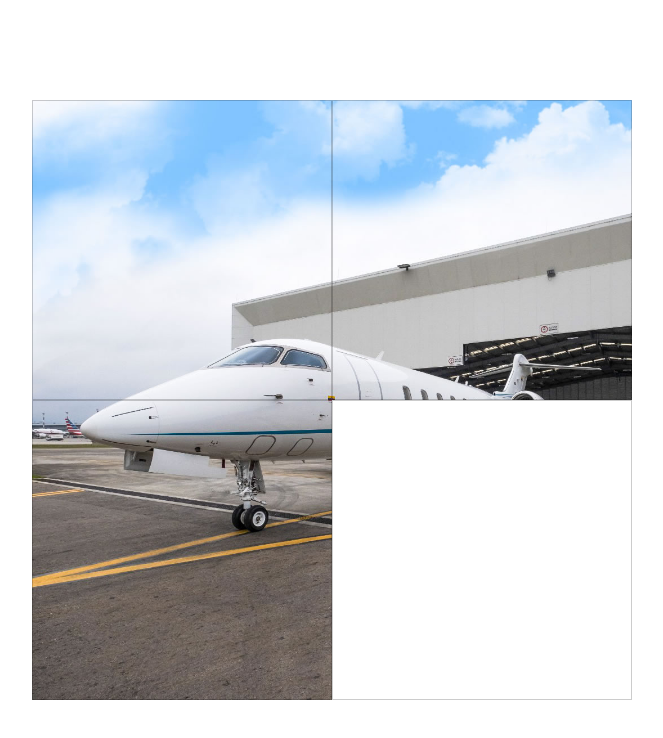
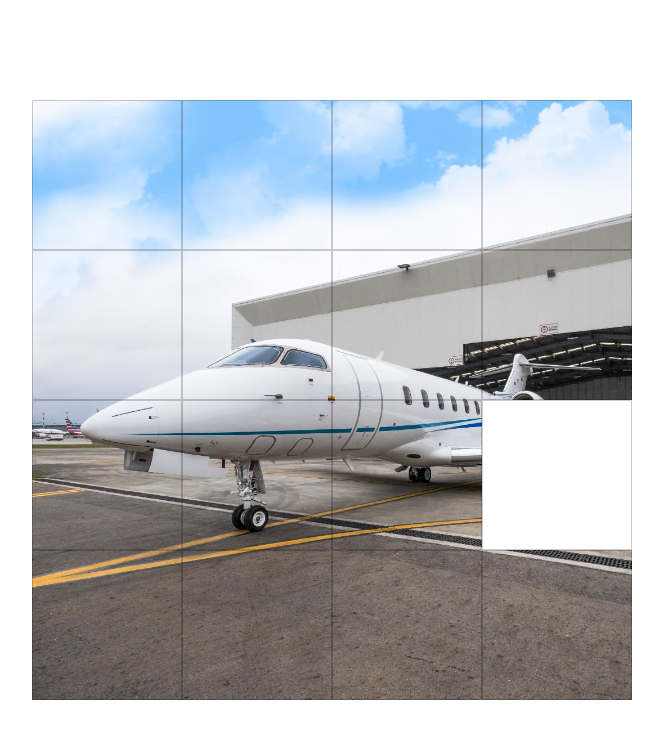
Before and after one commit to AnthonyMonsalve/puzzle, an Angular app: page / in a window 1280 px wide. Shown: the top 738 px of the page, without its empty margins (308-971 px from the left). Built offline with nearby package versions, Linux system fonts and the light colour scheme.

Commit message:
update game

```diff
--- a/src/app/playboard/board/board.component.html
+++ b/src/app/playboard/board/board.component.html
@@ -6,6 +6,6 @@
 </div>
 
 <div *ngIf="gameIsOver">
-  <h1>Game Over</h1>
+  <h1>Game finished. You win</h1>
   <button>Restart Game</button>
 </div>
--- a/src/app/playboard/board/board.service.ts
+++ b/src/app/playboard/board/board.service.ts
@@ -10,7 +10,7 @@ import { Board, Square } from './board.interface';
 })
 export class BoardService {
   boards: Array<Board> = [board2, board3, board4, board5];
-  board: Board = this.boards[0];
+  board: Board = this.boards[2];
 
   constructor() {}
 
```
